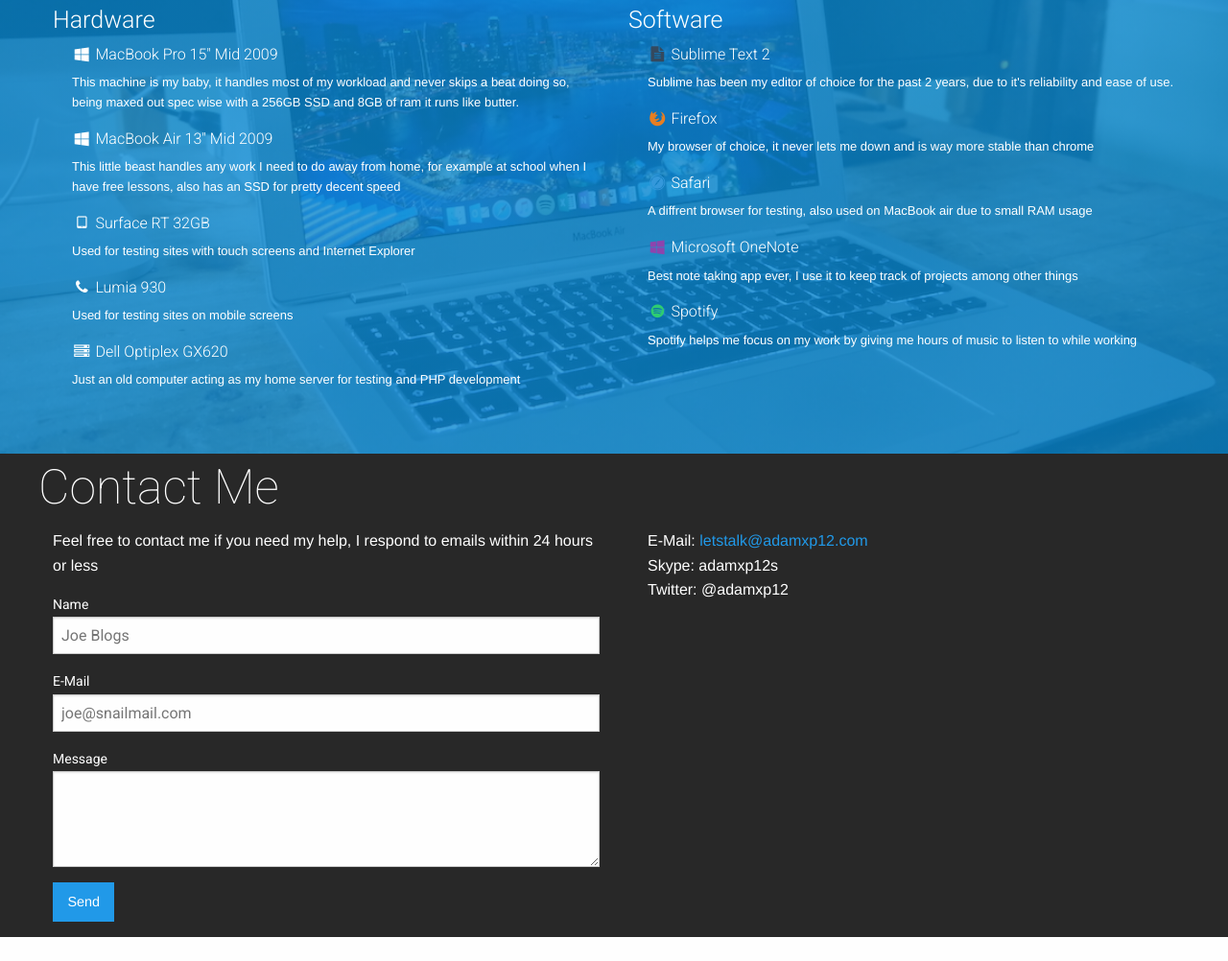
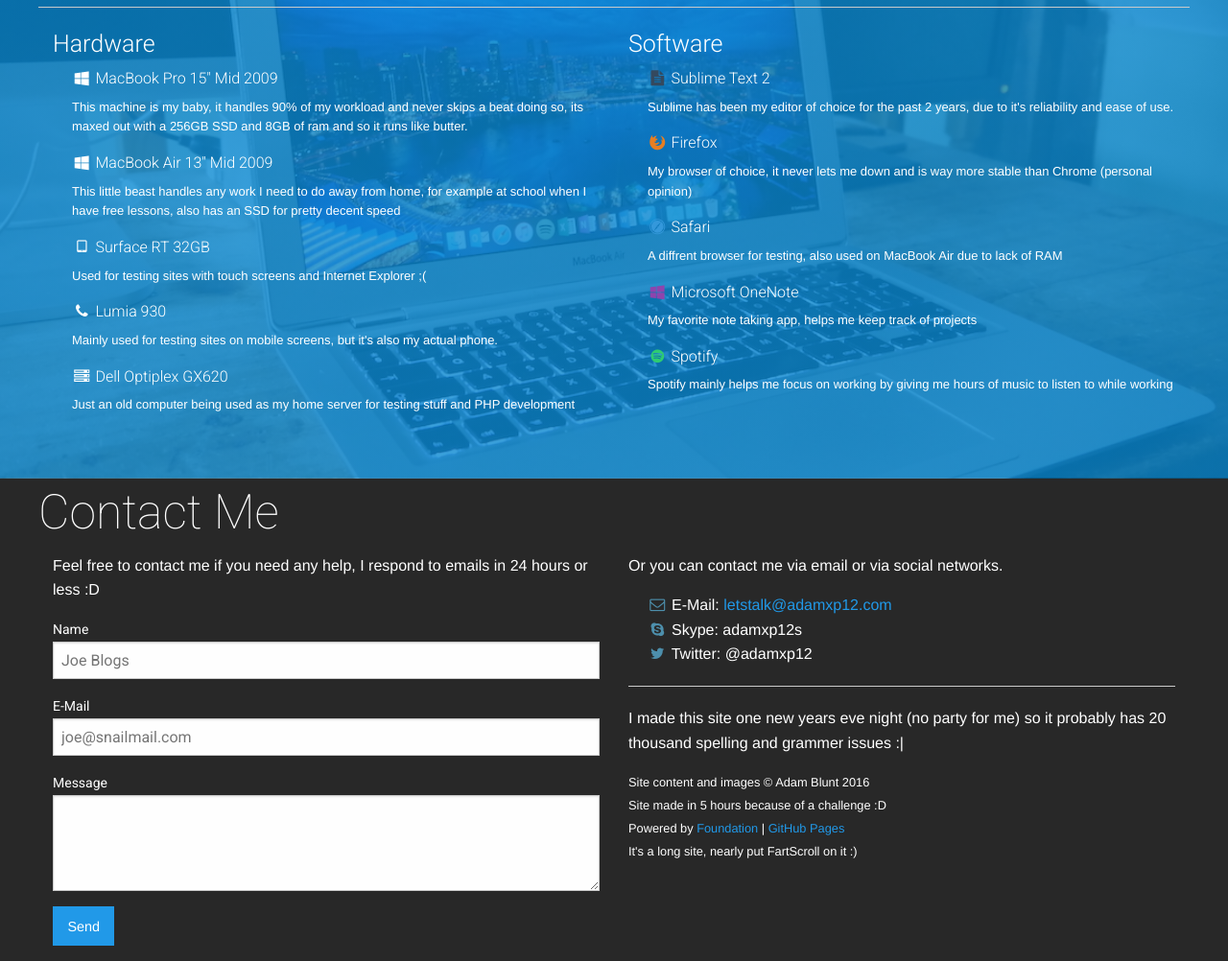
Before and after one commit to adamxp12/adamxp12.github.io, a plain HTML site: page index.html in a window 1280 px wide. Shown: the part 1781-2783 px from the top of the page at 96% size. Before the commit the page ends 2758 px from the top, so only its background shows below. Drawn offline with Linux system fonts and the light colour scheme.

Commit message:
Update wording, Improve footer

```diff
--- a/index.html
+++ b/index.html
@@ -32,6 +32,7 @@
             <li><a href="http://axp12.cf/gplus" style="color: #CF3A24"><i class="fa fa-google-plus fa-fw"></i> Google+</a></li>
             <li><a href="http://axp12.cf/yt" style="color: #8E44AD"><i class="fa fa-flickr fa-fw"></i> Flickr</a></li>
             <li><a href="http://axp12.cf/yt" style="color: #E29C45"><i class="fa fa-instagram fa-fw"></i> Instagram</a></li>
+            <li><a href="http://github.com/adamxp12" style="color: gray"><i class="fa fa-github fa-fw"></i> GitHub</a></li>
             <li><a href="http://axp12.cf/" style="color: #1d9de6"><i class="fa fa-rss fa-fw"></i> Blog</a></li>
           </ul>
       </div>
@@ -51,7 +52,7 @@
         <div class="project" style="background: url('img/arkena.png');">
           <div class="projectinfo">
             <h3>Arkena</h3>
-            <p>Arkena was a multi server network I designed a pretty slick website for, unfortunately they have vanished since then :(</p>
+            <p>Arkena was a multi server network I designed a website for, unfortunately they have vanished since then :(</p>
           </div>
         </div>
       </div>
@@ -71,19 +72,19 @@
       <div class="medium-4 columns">
         <div class="panel">
           <h3>Minecraft Websites</h3>
-          I specialise in websites for minecraft servers and build teams, and have designed website for a ton of servers and build teams from the whole site to fancy stat systems.
+          A lot of the sites I design are for minecraft servers and build teams, I have designed websites for a ton of servers and build teams from the whole site even to fancy stat systems.
         </div>
       </div>
       <div class="medium-4 columns">
         <div class="lightpanel">
           <h3>ProcessWire Websites</h3>
-          When I need to make a website from scratch I use a CMS (Conent Mangement System) called ProcessWire, I have found this to be so user friendly that I dont have to teach you how to use it, except how to login of course.
+          When I need to make a website from scratch I use a CMS (Conent Mangement System) called ProcessWire, I have found this to be so user friendly that I don't have to teach you how to use it, except how to login of course.
         </div>
       </div>
       <div class="medium-4 columns">
         <div class="panel">
           <h3>WordPress Websites</h3>
-          I have quite a lot of experience with WordPress and have been using it since 2010, I can create my own themes for it as I have done for my blog.
+          I have quite a lot of experience with WordPress and have been using it since 2010, I can create my own themes for it and have also made one or two small plugins for it.
         </div>
       </div>
 
@@ -96,11 +97,11 @@
       <div class="medium-6 columns">
         <h3>Hardware</h3>
         <ul>
-          <li><h6><i class="fa fa-windows fa-fw"></i> MacBook Pro 15" Mid 2009</h6><p>This machine is my baby, it handles most of my workload and never skips a beat doing so, being maxed out spec wise with a 256GB SSD and 8GB of ram it runs like butter.</li>
+          <li><h6><i class="fa fa-windows fa-fw"></i> MacBook Pro 15" Mid 2009</h6><p>This machine is my baby, it handles 90% of my workload and never skips a beat doing so, its maxed out with a 256GB SSD and 8GB of ram and so it runs like butter.</li>
           <li><h6><i class="fa fa-windows fa-fw"></i> MacBook Air 13" Mid 2009</h6><p>This little beast handles any work I need to do away from home, for example at school when I have free lessons, also has an SSD for pretty decent speed</p></li>
-          <li><h6><i class="fa fa-tablet fa-fw"></i> Surface RT 32GB</h6><p>Used for testing sites with touch screens and Internet Explorer</p></li>
-          <li><h6><i class="fa fa-phone fa-fw"></i> Lumia 930</h6><p>Used for testing sites on mobile screens</p></li>
-          <li><h6><i class="fa fa-server fa-fw"></i> Dell Optiplex GX620</h6><p>Just an old computer acting as my home server for testing and PHP development</p></li>
+          <li><h6><i class="fa fa-tablet fa-fw"></i> Surface RT 32GB</h6><p>Used for testing sites with touch screens and Internet Explorer ;(</p></li>
+          <li><h6><i class="fa fa-phone fa-fw"></i> Lumia 930</h6><p>Mainly used for testing sites on mobile screens, but it's also my actual phone. </p></li>
+          <li><h6><i class="fa fa-server fa-fw"></i> Dell Optiplex GX620</h6><p>Just an old computer being used as my home server for testing stuff and PHP development</p></li>
         </ul>
       </div>
 
@@ -108,10 +109,10 @@
         <h3>Software</h3>
         <ul>
         <li><h6><i class="fa fa-file-text fa-fw gray"></i> Sublime Text 2</h6><p>Sublime has been my editor of choice for the past 2 years, due to it's reliability and ease of use.</p></li>
-        <li><h6><i class="fa fa-firefox fa-fw orange"></i> Firefox</h6><p>My browser of choice, it never lets me down and is way more stable than chrome</p></li>
-        <li><h6><i class="fa fa-safari fa-fw blue"></i> Safari</h6><p>A diffrent browser for testing, also used on MacBook air due to small RAM usage</p></li>
-        <li><h6><i class="fa fa-windows fa-fw purple"></i> Microsoft OneNote</h6><p>Best note taking app ever, I use it to keep track of projects among other things</p></li>
-        <li><h6><i class="fa fa-spotify fa-fw green"></i> Spotify</h6><p>Spotify helps me focus on my work by giving me hours of music to listen to while working</p></li>
+        <li><h6><i class="fa fa-firefox fa-fw orange"></i> Firefox</h6><p>My browser of choice, it never lets me down and is way more stable than Chrome (personal opinion)</p></li>
+        <li><h6><i class="fa fa-safari fa-fw blue"></i> Safari</h6><p>A diffrent browser for testing, also used on MacBook Air due to lack of RAM</p></li>
+        <li><h6><i class="fa fa-windows fa-fw purple"></i> Microsoft OneNote</h6><p>My favorite note taking app, helps me keep track of projects</p></li>
+        <li><h6><i class="fa fa-spotify fa-fw green"></i> Spotify</h6><p>Spotify mainly helps me focus on working by giving me hours of music to listen to while working</p></li>
       </ul>
       </div>
 
@@ -120,7 +121,7 @@
     <div class="sixth"><div class="row">
       <h2>Contact Me</h2>
       <div class="medium-6 columns">
-        <p>Feel free to contact me if you need my help, I respond to emails within 24 hours or less</p>
+        <p>Feel free to contact me if you need any help, I respond to emails in 24 hours or less :D</p>
         <form action="//formspree.io/letstalk@adamxp12.com"
       method="POST">
     <label>Name<input type="text" name="name" placeholder="Joe Blogs"></label>
@@ -131,13 +132,24 @@
 </form>
       </div>
       <div class="medium-6 columns">
+        <p>Or you can contact me via email or via social networks.
         <ul>
-        <li>E-Mail: <a href="mailto:letstalk@adamxp12.com">letstalk@adamxp12.com</a></li>
-        <li>Skype: adamxp12s</li>
-        <li>Twitter: @adamxp12</li>
+          <li><i class="fa fa-envelope-o fa-fw" style="color: #4D8FAC"></i> E-Mail: <a href="mailto:letstalk@adamxp12.com">letstalk@adamxp12.com</a></li>
+          <li><i class="fa fa-skype fa-fw" style="color: #4D8FAC"></i> Skype: adamxp12s</li>
+          <li><i class="fa fa-twitter fa-fw" style="color: #4D8FAC"></i> Twitter: @adamxp12</li>
+        </ul>
+        <hr>
+        <p>I made this site one new years eve night (no party for me) so it probably has 20 thousand spelling and grammer issues :|</p>
+        <small>Site content and images &copy; Adam Blunt <span id="year">2016</span><br>Site made in 5 hours because of a challenge :D<br>Powered by <a href="http://foundation.zurb.com/">Foundation</a> | <a href="https://pages.github.com/">GitHub Pages</a><br>It's a long site, nearly put FartScroll on it :)</small>
       </div>
 
     </div></div>
+
+    <script>
+      year = document.getElementById('year');
+      date = new Date();
+      year.innerHTML= date.getFullYear();
+      </script>
 
     <script src="js/vendor/jquery.min.js"></script>
     <script src="js/vendor/what-input.min.js"></script>
```
